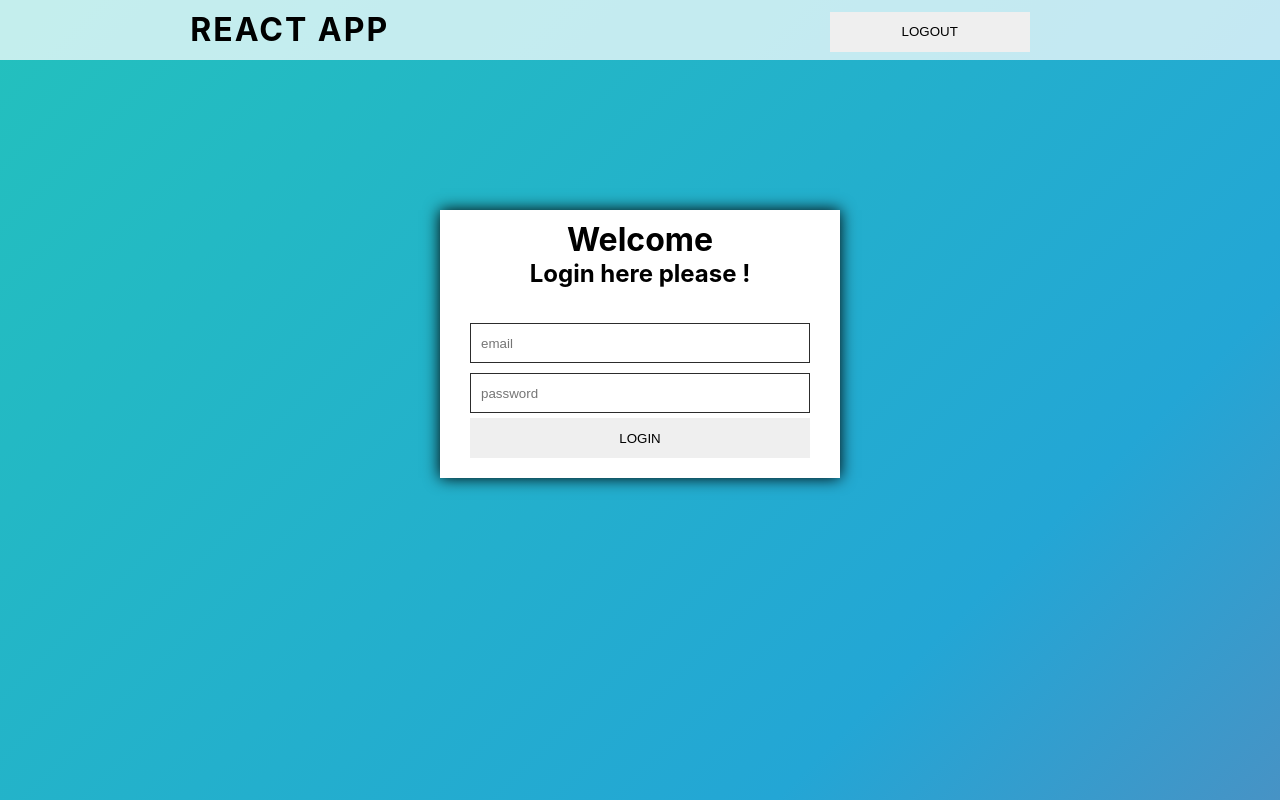
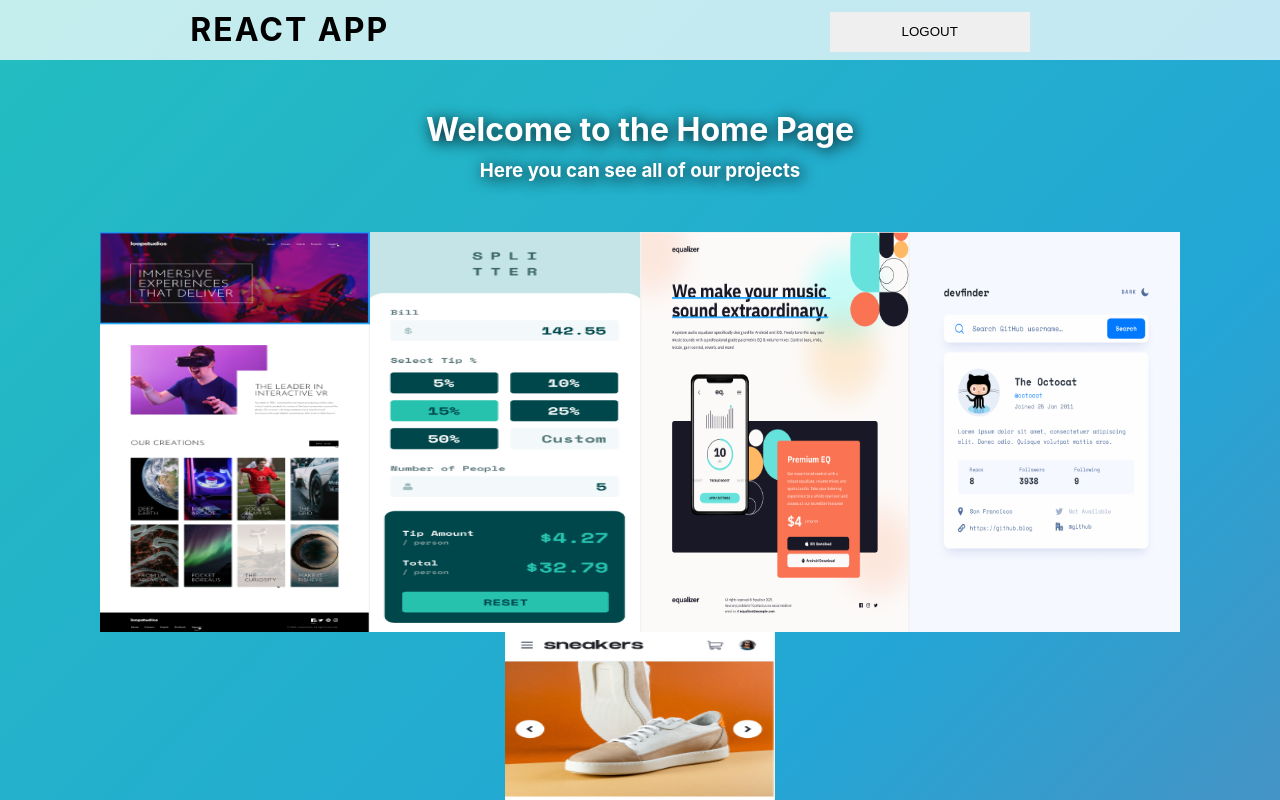
Before and after one commit to murito7/congenial-umbrella, a React (Create React App) app: page / in a window 1280 px wide. Before the commit this address led to /login. Shown: the top 800 px of the page. Built offline with nearby package versions, Linux system fonts and the light colour scheme; sample sign-in values are in the browser's storage.

Commit message:
add additional route guards

```diff
--- a/src/App.js
+++ b/src/App.js
@@ -22,8 +22,8 @@ function App() {
     <Router>
         <Routes>
           <Route path="/" element = {(user && <HomePage />)|| (!user && <Navigate to ="/login"/>)} />
-          <Route path="/login" element = {<Login/>}/>
-          <Route path="/register"  element = {<Register/>}/>
+          <Route path="/login" element = {(!user && <Login/>) || (user && <Navigate to ="/"/>)}/>
+          <Route path="/register"  element = {(!user && <Register/>) || (user && <Navigate to ="/"/>)}/>
         </Routes>
     </Router>
   );
```
